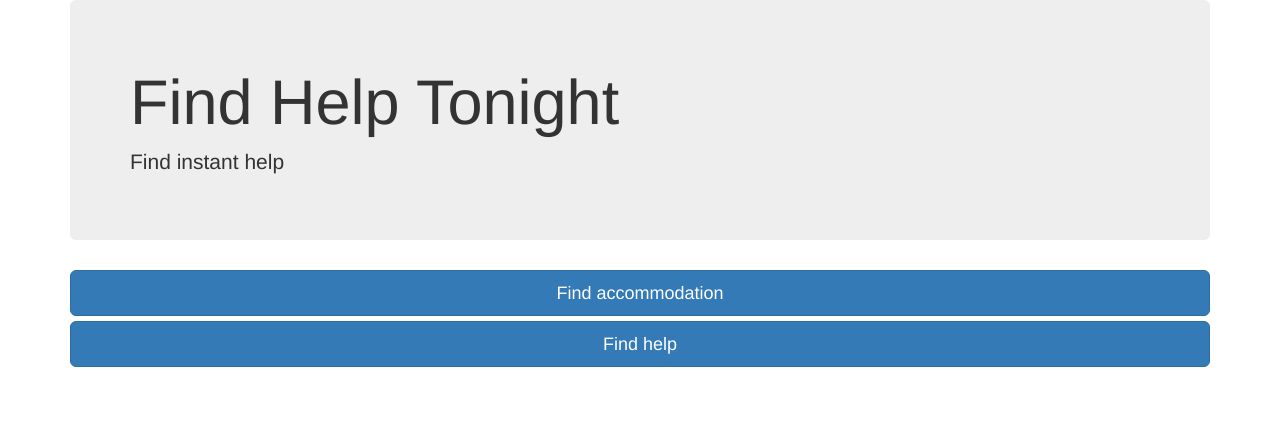
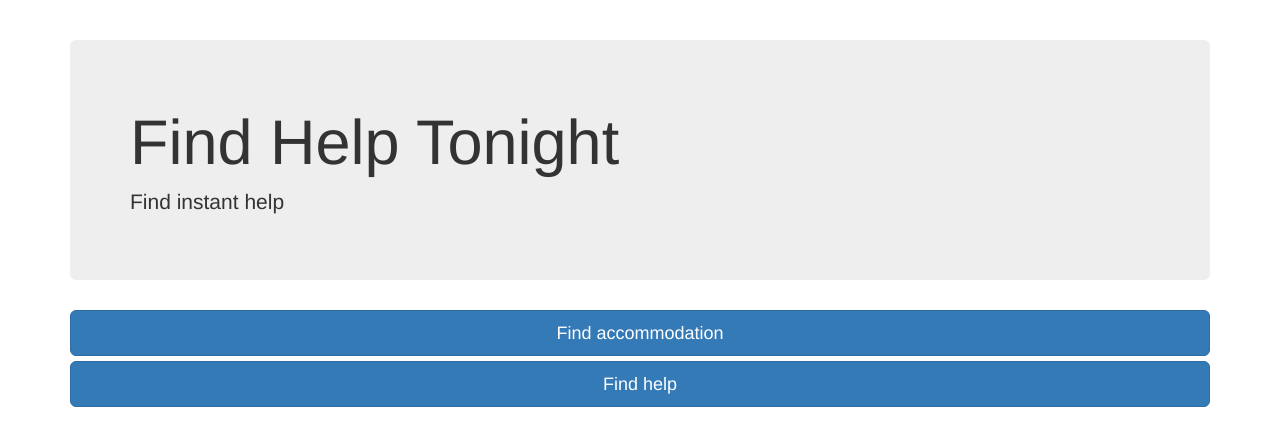
Before and after one commit to surf66/homeless-hack-mcr, a React (Create React App) app: page / in a window 1280 px wide. Shown: the top 446 px of the page. Built offline with nearby package versions, Linux system fonts and the light colour scheme.

Commit message:
Add css file

```diff
--- /dev/null
+++ b/public/css/styles.css
@@ -0,0 +1,3 @@
+body {
+  padding: 4rem 0 0;
+}
--- a/public/index.html
+++ b/public/index.html
@@ -5,6 +5,7 @@
     <meta name="viewport" content="width=device-width, initial-scale=1, shrink-to-fit=no">
     <link rel="shortcut icon" href="%PUBLIC_URL%/favicon.ico">
     <link rel="stylesheet" href="https://maxcdn.bootstrapcdn.com/bootstrap/3.3.7/css/bootstrap.min.css">
+    <link rel="stylesheet" href="css/styles.css">
     <title>React App</title>
   </head>
   <body>
--- a/src/App.js
+++ b/src/App.js
@@ -18,7 +18,7 @@ const RoutingComponent = () => (
 const Menu = () => (
   <section>
     <div className="jumbotron">
-      <h1>Find Help Tonight</h1>
+      <h1 className="display-3">Find Help Tonight</h1>
       <p>Find instant help</p>
     </div>
     <Link to="/accommodation" className="btn btn-primary btn-lg btn-block">Find accommodation</Link>
```
